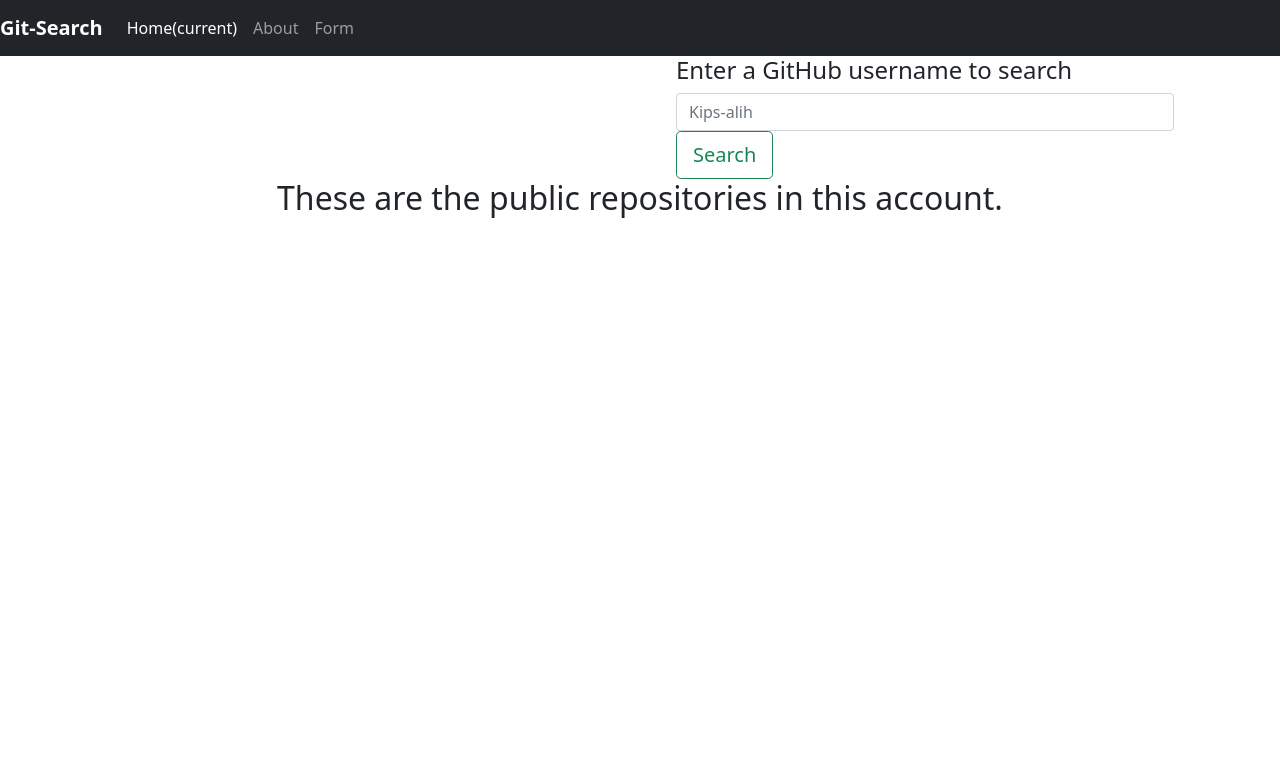
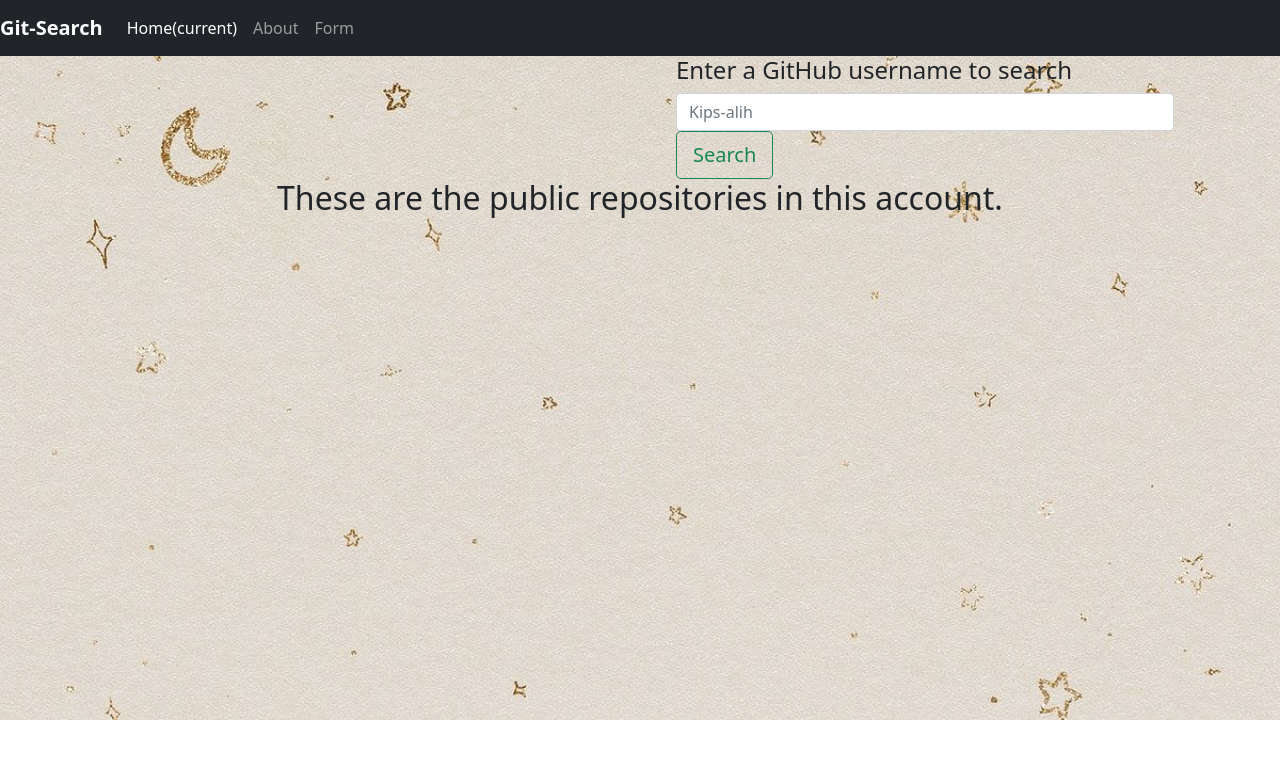
Before and after one commit to Kips-alih/Github-Search, an Angular app: page /home in a window 1280 px wide. Shown: the top 758 px of the page. Built offline with nearby package versions, Linux system fonts and the light colour scheme; what @ngx-progressbar/core, @ngx-progressbar/http-client would draw is missing.

Commit message:
Add background image to the body

```diff
--- a/src/styles.css
+++ b/src/styles.css
@@ -1,2 +1,7 @@
 /* You can add global styles to this file, and also import other style files */
 @import "~bootstrap/dist/css/bootstrap.min.css";
+body{
+  background-image: url("./assets/background.jpeg");
+  background-size: cover;
+  background-repeat: no-repeat;
+}
```
Also changed, not shown: src/assets/background.jpeg (added).
